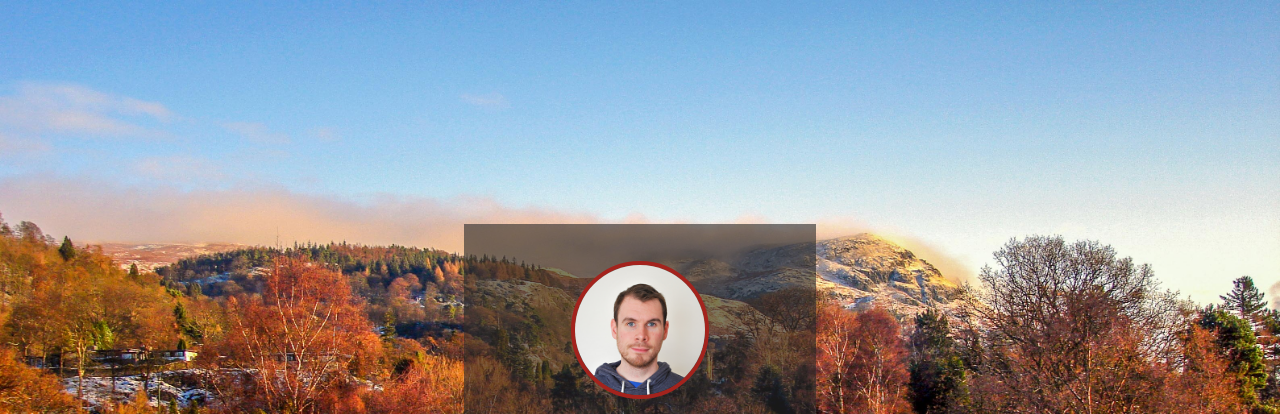
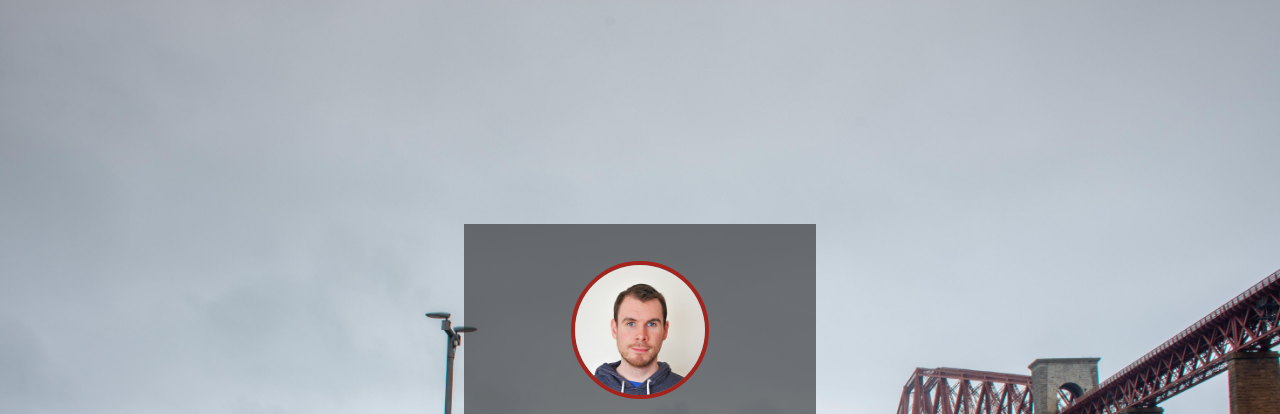
Before and after one commit to ds231/duncansanderson.co.uk, a plain HTML site: page index.html in a window 1280 px wide. Shown: the top 414 px of the page. Drawn offline with Linux system fonts and the light colour scheme.

Commit message:
FEAT (style.css) Update background image

```diff
--- a/assets/css/style.css
+++ b/assets/css/style.css
@@ -1,5 +1,5 @@
 body {
-    background: url(../images/background-winter.jpg) no-repeat center center fixed;
+    background: url(../images/background-forth.jpg) no-repeat center center fixed;
     background-size: cover;
     color: white;
     font-family: "PT Sans", Helvetica, Arial, sans-serif;
```
Also changed, not shown: assets/images/background-forth.jpg (added).
